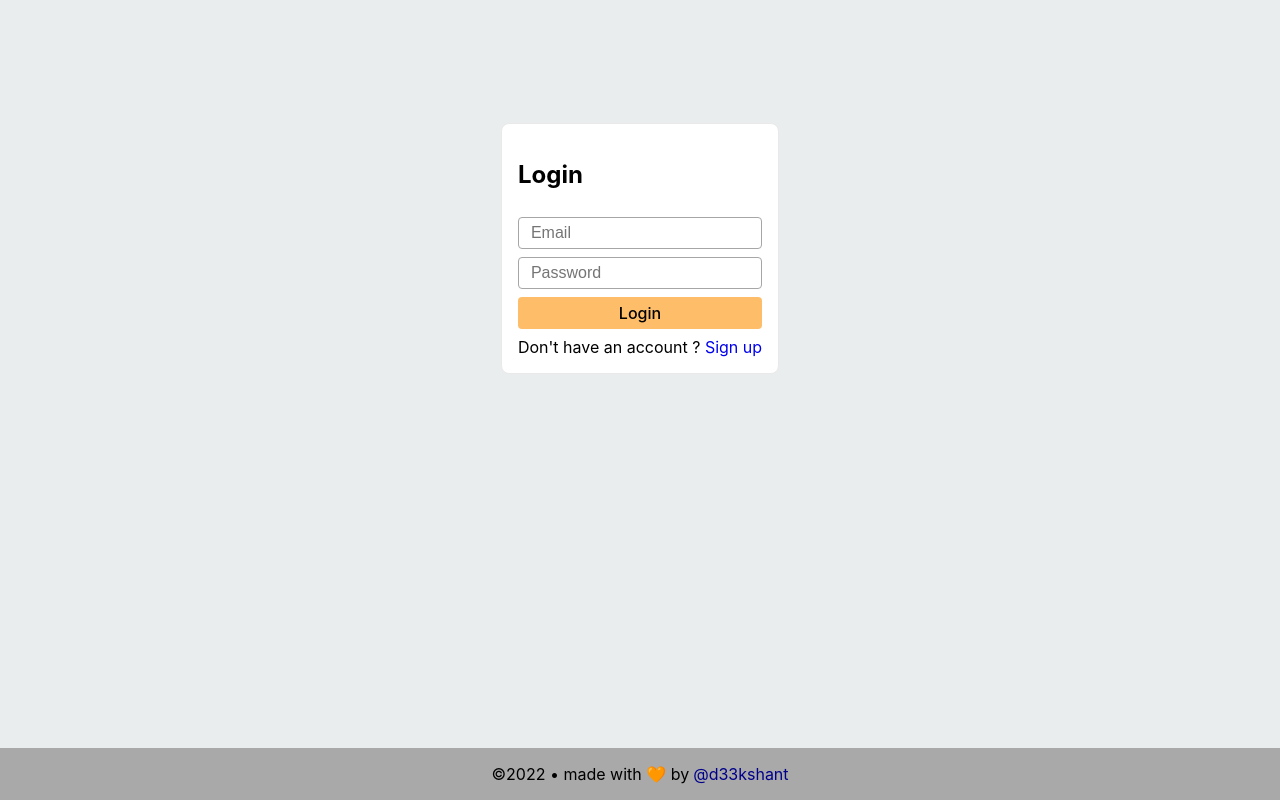
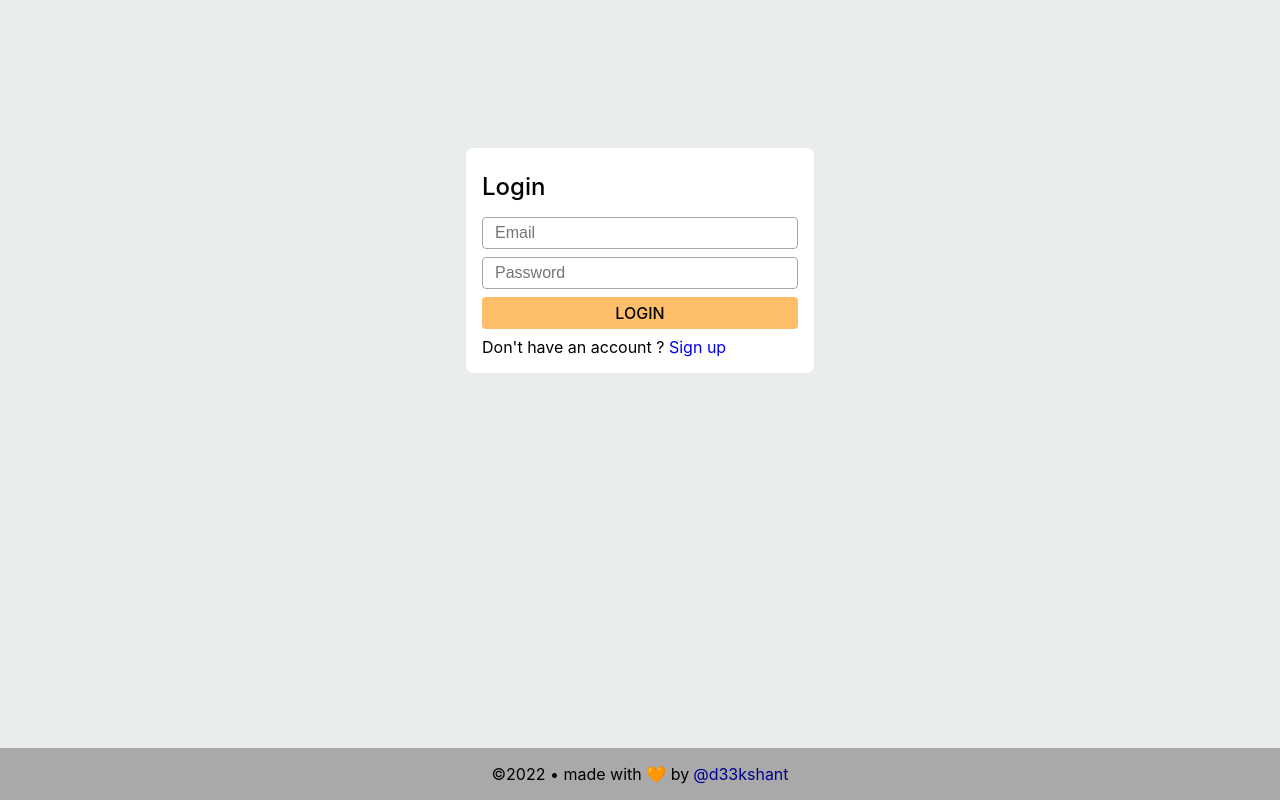
Before and after one commit to d33kshant/ecom-app, a React (Create React App) app in the folder client/: page /login in a window 1280 px wide. Built offline with nearby package versions, Linux system fonts and the light colour scheme.

Commit message:
Update styles

```diff
--- a/client/src/styles/CartPage.css
+++ b/client/src/styles/CartPage.css
@@ -35,6 +35,7 @@
 .cart-items-list {
 	display: flex;
 	flex-direction: column-reverse;
+	justify-content: flex-end;
 	gap: 8px;
 	flex: 1;
 }
--- a/client/src/styles/LoginPage.css
+++ b/client/src/styles/LoginPage.css
@@ -19,13 +19,18 @@
 	display: flex;
 	justify-content: center;
 	align-items: flex-start;
+	padding: 16px;
+	box-sizing: border-box;
 }
 
 .login-message-box {
 	width: 100%;
-	max-width: 450px;
+	max-width: 350px;
 	background: white;
+	color: #842029;
+	background: #f8d7da;
 	border-radius: 8px;
+	border: 1px solid #f5c2c7;
 	display: flex;
 	overflow: hidden;
 }
@@ -39,7 +44,8 @@
 .login-form {
     display: flex;
     flex-direction: column;
-    max-width: 450px;
+    max-width: 350px;
+	width: 100%;
     gap: 8px;
     padding: 16px;
     box-sizing: border-box;
@@ -47,6 +53,12 @@
 	border-radius: 8px;
 	/* background-color: red; */
 	background: white;
+}
+
+.login-form-title {
+	margin: 8px 0;
+	font-family: inherit;
+	font-weight: 500;
 }
 
 .login-input-email, .login-input-password {
@@ -66,6 +78,7 @@
 	padding: 6px 12px;
 	border: none;
 	border-radius: 4px;
+	text-transform: uppercase;
 }
 
 .login-button-submit:hover {
@@ -75,3 +88,16 @@
 .login-form-signup {
 	text-decoration: none;
 }
+
+.login-message-close {
+	background: none;
+	border: none;
+	font-size: 24px;
+	font-weight: 500;
+	font-family: inherit;
+	display: flex;
+	justify-content: center;
+	align-items: center;
+	padding: 4px 8px;
+	cursor: pointer;
+}
```
